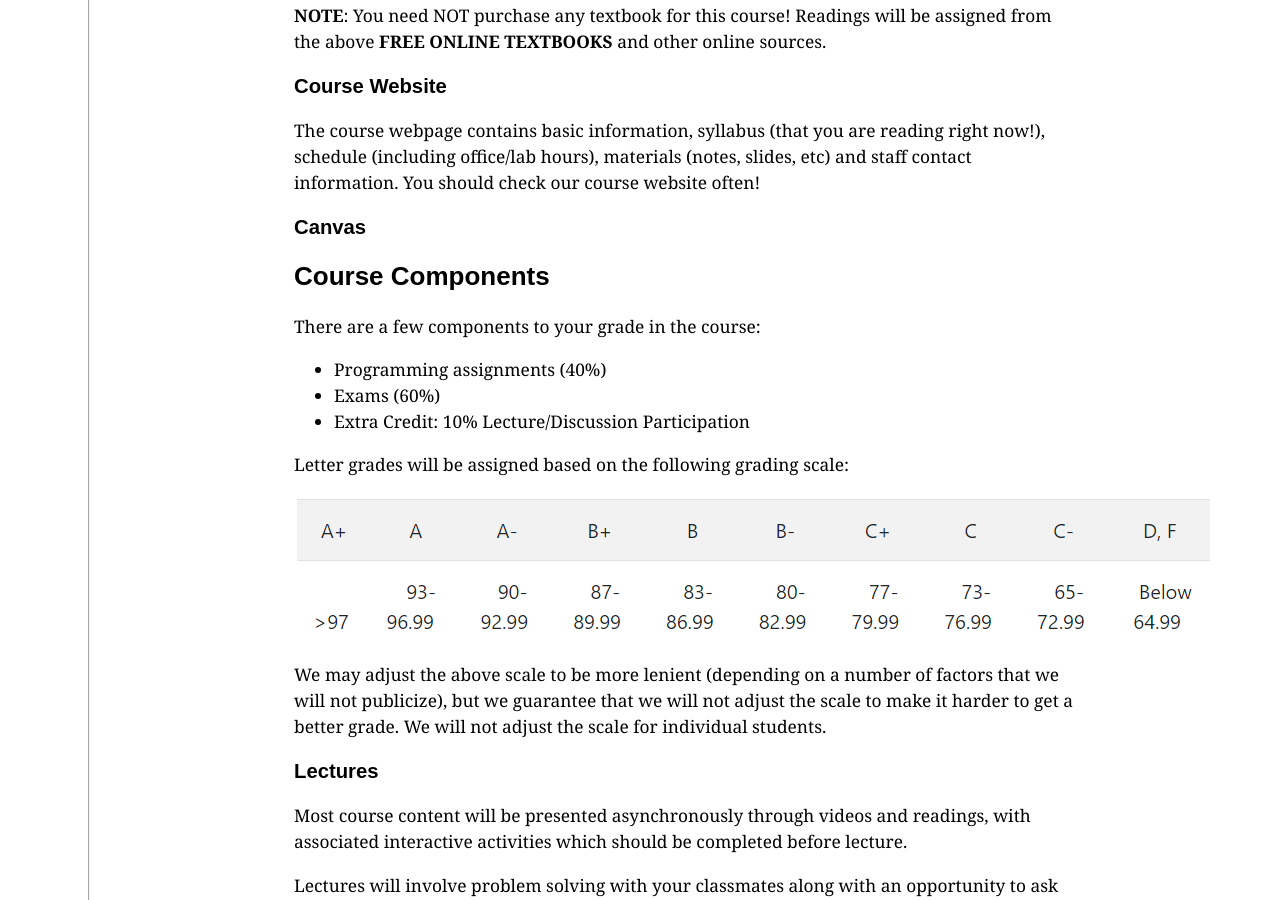
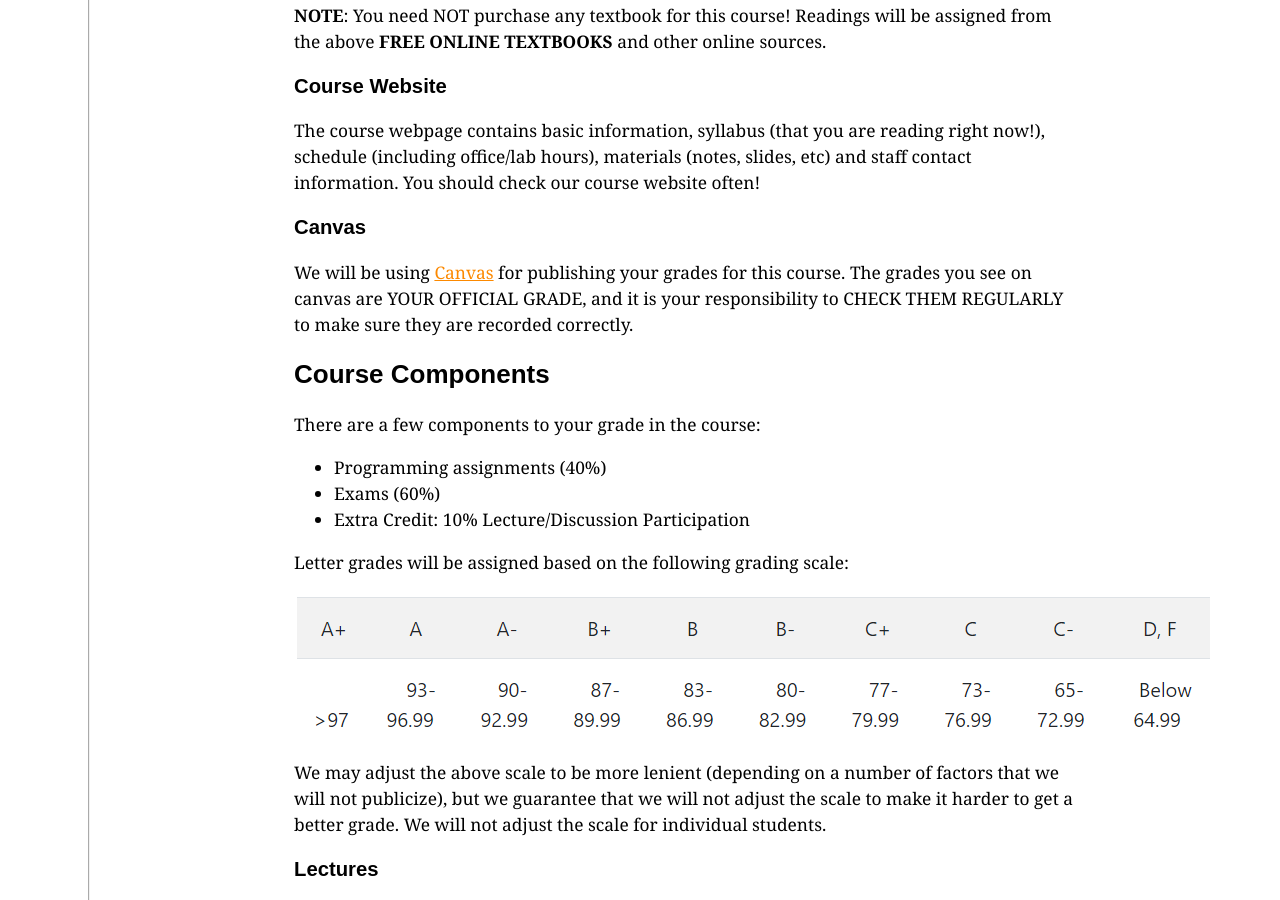
Before and after one commit to ucsd-cse8a-sp24/ucsd-cse8a-sp24.github.io, a Jekyll site: the page built from syllabus.md, in a window 1280 px wide and 900 px high, scrolled down 1402 px. Built offline with Jekyll 4.4.1, drawn with Linux system fonts in a browser that asks for light colours.

Commit message:
Update syllabus.md

```diff
--- a/syllabus.md
+++ b/syllabus.md
@@ -60,6 +60,7 @@ The course webpage contains basic information, syllabus (that you are reading ri
 
 <h3>Canvas</h3>
 
+We will be using [Canvas](http://canvas.ucsd.edu){:target="_blank"} for publishing your grades for this course. The grades you see on canvas are YOUR OFFICIAL GRADE, and it is your responsibility to CHECK THEM REGULARLY to make sure they are recorded correctly.
 
 
 
```
